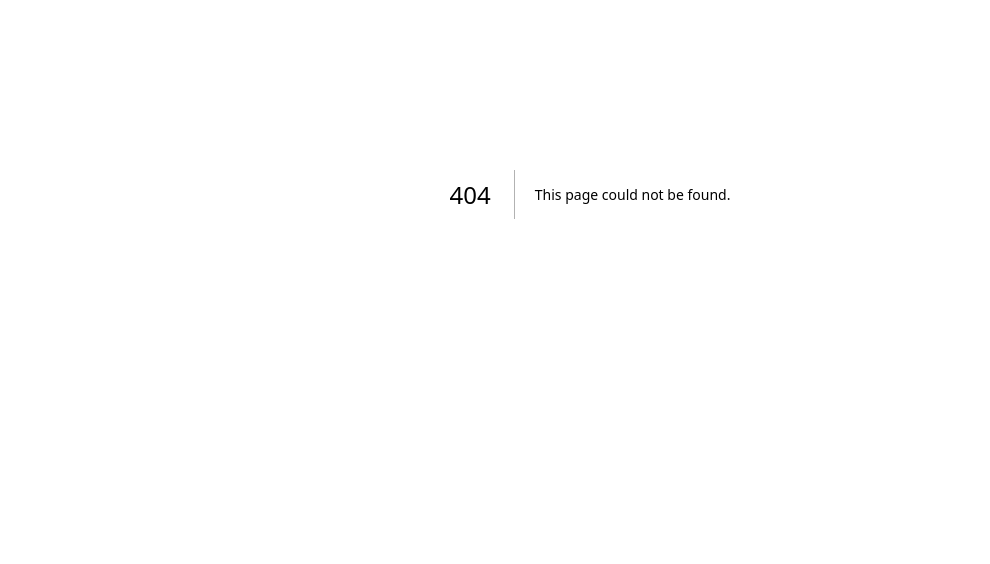
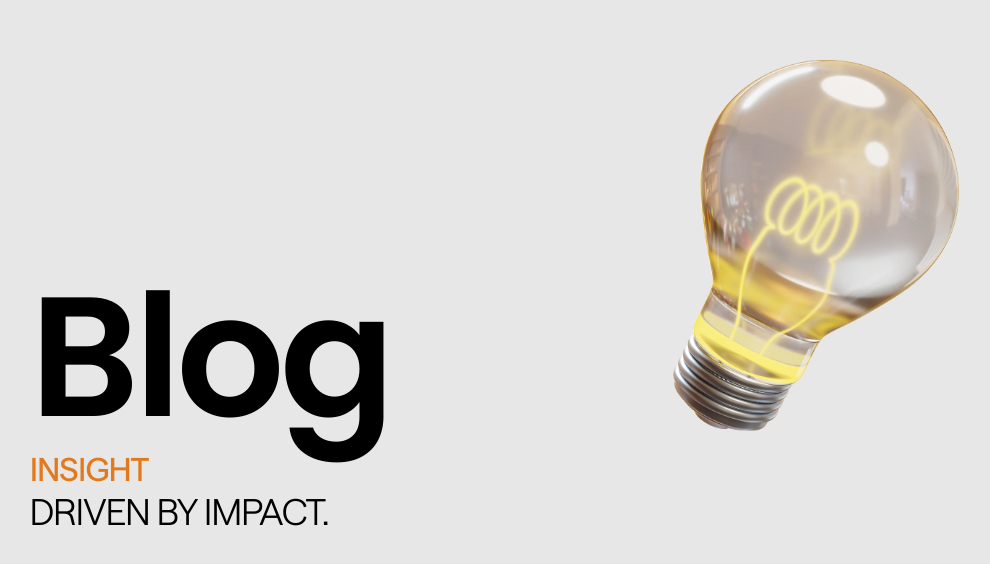
Before and after one commit to ChemyDigi/Alchemy-rewamp, a Next.js app: page /blog in a window 1280 px wide. Before the commit this address had no page. Shown: the part 206-770 px from the top of the page, without its empty margins (50-1040 px from the left). Built offline with nearby package versions, Linux system fonts and the light colour scheme.

Commit message:
hero  added

```diff
--- /dev/null
+++ b/app/blog/page.tsx
@@ -0,0 +1,9 @@
+import BlogHero from "@/components/blog/hero";
+
+export default function BlogPage() {
+	return (
+		<main>
+			<BlogHero />
+		</main>
+	);
+}
--- /dev/null
+++ b/components/blog/hero.tsx
@@ -0,0 +1,36 @@
+import Image from "next/image";
+import { poppins } from "@/app/fonts";
+
+export default function BlogHero() {
+	return (
+		<section className="min-h-screen w-full bg-[#e7e7e7]">
+			<div className="mx-auto flex min-h-screen w-full max-w-[1440px] flex-col justify-between px-8 pt-16 pb-10 sm:px-12 lg:flex-row lg:items-end lg:px-20 lg:pt-12 lg:pb-14">
+				<div className="z-10 mt-auto max-w-[620px] pb-8 lg:pb-2">
+					<h1
+						className={`${poppins.className} text-[88px] leading-[0.9] font-semibold tracking-[-0.03em] text-black sm:text-[118px] md:text-[148px] lg:text-[170px]`}
+					>
+						Blog
+					</h1>
+
+					<p className="mt-3 text-[24px] font-medium uppercase tracking-[-0.01em] text-[var(--color-orange)] sm:text-[32px]">
+						Insight
+					</p>
+					<p className="text-[22px] leading-none font-normal uppercase tracking-[-0.01em] text-black sm:text-[36px]">
+						Driven By Impact.
+					</p>
+				</div>
+
+				<div className="relative mx-auto mt-8 w-full max-w-[340px] shrink-0 sm:max-w-[420px] md:max-w-[500px] lg:mt-0 lg:mr-6 lg:max-w-[560px] xl:max-w-[620px]">
+					<Image
+						src="/blog/Bulb.png"
+						alt="Glowing light bulb"
+						width={1220}
+						height={1310}
+						priority
+						className="h-auto w-full object-contain"
+					/>
+				</div>
+			</div>
+		</section>
+	);
+}
```
Also changed, not shown: public/blog/Bulb.png (added).
